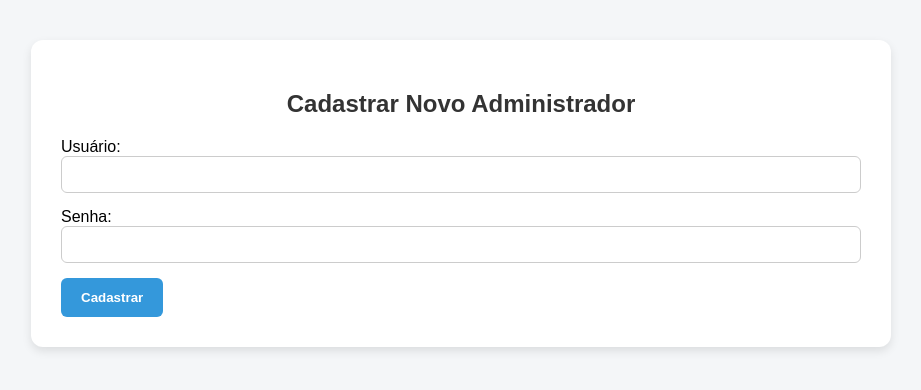
After one commit to GuGuzin14/Nuvem, a PHP site: page /cadastrar_admin.php in a window 1280 px wide. The commit adds this page. Shown: the top 390 px of the page, without its empty margins (179-1100 px from the left). Run offline with PHP 8.4, Linux system fonts and the light colour scheme; a user stored in the database is signed in.

Commit message:
Cadastro

```diff
--- /dev/null
+++ b/cadastrar_admin.php
@@ -0,0 +1,58 @@
+<?php
+session_start();
+if(!isset($_SESSION['logado'])) {
+    header("Location: login.php");
+}
+?>
+<!DOCTYPE html>
+<html>
+<head>
+    <title>Cadastrar Administrador</title>
+    <link rel="stylesheet" href="assets/style.css">
+</head>
+<body>
+<div class="container">
+    <h2>Cadastrar Novo Administrador</h2>
+    <form action="cadastrar_admin.php" method="POST" onsubmit="return validarFormulario()">
+        Usuário: <input type="text" name="usuario" id="usuario"><br>
+        Senha: <input type="password" name="senha" id="senha"><br>
+        <input type="submit" value="Cadastrar">
+</form>
+</div>
+
+<script>
+function validarFormulario() {
+    var usuario = document.getElementById('usuario').value;
+    var senha = document.getElementById('senha').value;
+
+    if (usuario.trim() === "" || senha.trim() === "") {
+        alert("Preencha todos os campos.");
+        return false;
+    }
+    return true;
+}
+</script>
+</body>
+</html>
+
+<?php
+if ($_SERVER["REQUEST_METHOD"] == "POST") {
+    include 'conexao.php';
+
+    $usuario = $_POST['usuario'];
+    $senha = $_POST['senha'];
+
+    // Verifica se o usuário já existe
+    $verifica = $conn->query("SELECT * FROM administradores WHERE usuario = '$usuario'");
+    if($verifica->num_rows > 0) {
+        echo "<script>alert('Usuário já existe. Escolha outro.');</script>";
+    } else {
+        $sql = "INSERT INTO administradores (usuario, senha) VALUES ('$usuario', '$senha')";
+        if($conn->query($sql)) {
+            echo "<script>alert('Administrador cadastrado com sucesso!'); window.location='painel.php';</script>";
+        } else {
+            echo "Erro: " . $conn->error;
+        }
+    }
+}
+?>
--- a/login.php
+++ b/login.php
@@ -3,4 +3,6 @@
     Usuário: <input type="text" name="usuario" required><br>
     Senha: <input type="password" name="senha" required><br>
     <input type="submit" value="Entrar">
+
 </form>
+<a href="cadastrar_admin.php">Cadastrar</a>
--- /dev/null
+++ b/logout.php
@@ -0,0 +1,6 @@
+<?php
+session_start();
+session_destroy(); // Encerra a sessão
+header("Location: login.php"); // Redireciona para a página de login
+exit;
+?>
```
Also changed, not shown: editar_livro.php (+46 -17 lines).
